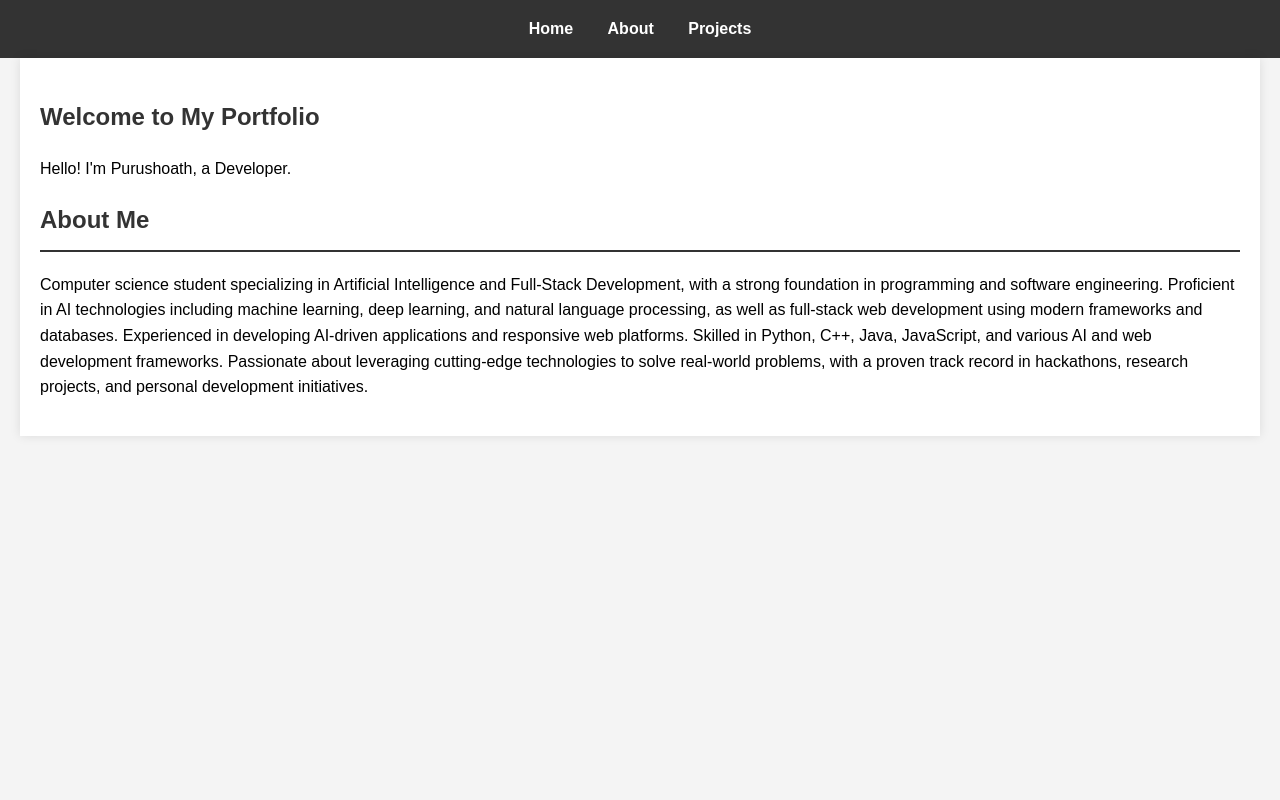
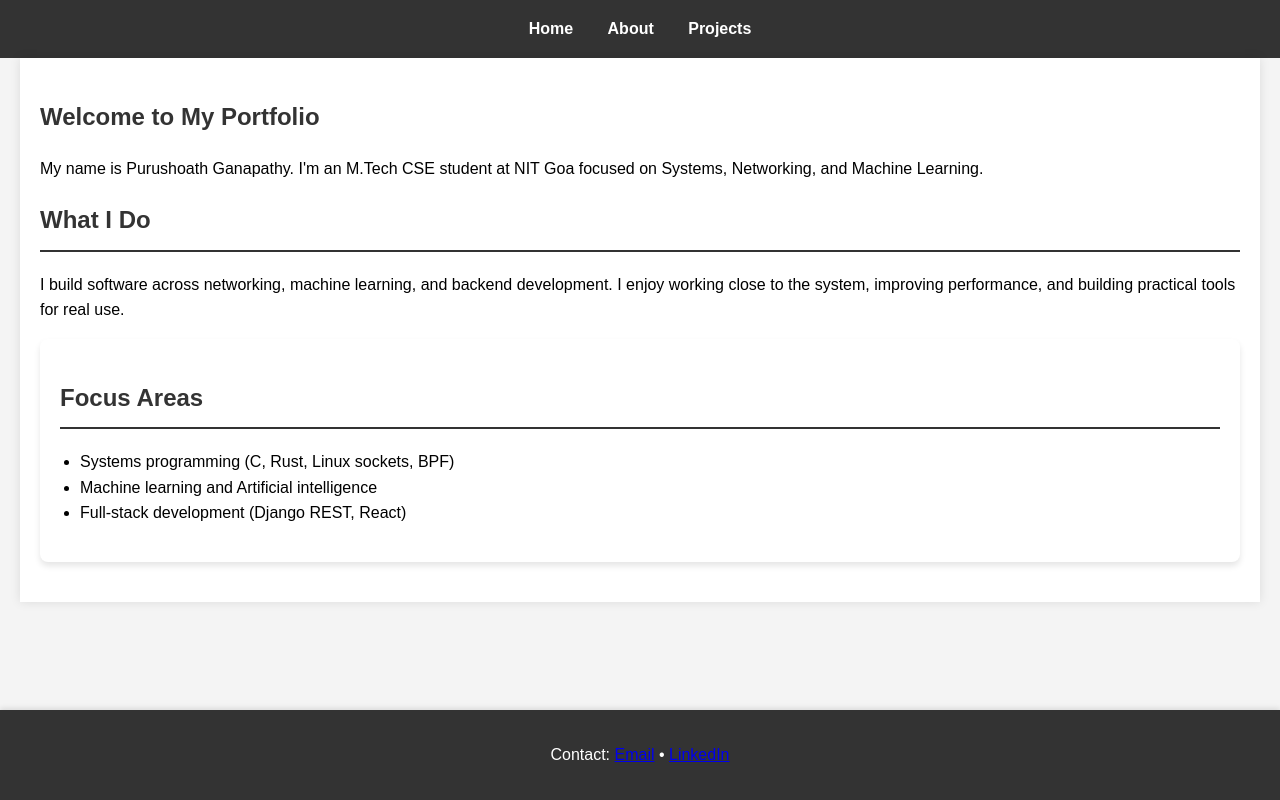
Before and after one commit to purushoath02/purushoath02.github.io, a plain HTML site: page index.html in a window 1280 px wide. Drawn offline with Linux system fonts and the light colour scheme.

Commit message:
Revamp index.html for portfolio presentation
Updated the HTML structure and content for the portfolio page, including new sections and improved navigation.

```diff
--- a/index.html
+++ b/index.html
@@ -3,46 +3,53 @@
 <head>
     <meta charset="UTF-8" />
     <meta name="viewport" content="width=device-width, initial-scale=1.0" />
-        <title>Home - My Portfolio</title>
+    <title>Purushoath | Portfolio</title>
     <link rel="stylesheet" href="css/styles.css" />
 </head>
+
 <body>
 <header>
-            <nav>
-                <ul>
-                    <li><a href="index.html">Home</a></li>
+    <nav class="navbar">
+
+
+        <ul class="nav-links">
+            <li><a href="index.html" class="active">Home</a></li>
             <li><a href="about.html">About</a></li>
             <li><a href="projects.html">Projects</a></li>
+            <!-- <li><a href="contact.html">Contact</a></li> -->
         </ul>
     </nav>
 </header>
+
     <main>
         <section class="hero">
-                <!-- <img src="images/profile.jpg" /> -->
             <h1>Welcome to My Portfolio</h1>
-                <p>Hello! I'm Purushoath, a Developer.</p>
+            <p>My name is Purushoath Ganapathy. I'm an M.Tech CSE student at NIT Goa focused on Systems, Networking, and Machine Learning.</p>
         </section>
+
         <section class="intro">
-                <h2>About Me</h2>
+            <h2>What I Do</h2>
             <p>
-                    Computer science student specializing in Artificial
-                    Intelligence and Full-Stack Development, with a strong
-                    foundation in programming and software engineering.
-                    Proficient in AI technologies including machine learning,
-                    deep learning, and natural language processing, as well as
-                    full-stack web development using modern frameworks and
-                    databases. Experienced in developing AI-driven applications
-                    and responsive web platforms. Skilled in Python, C++, Java,
-                    JavaScript, and various AI and web development frameworks.
-                    Passionate about leveraging cutting-edge technologies to
-                    solve real-world problems, with a proven track record in
-                    hackathons, research projects, and personal development
-                    initiatives.
+                I build software across networking, machine learning, and backend development.
+I enjoy working close to the system, improving performance, and building practical tools for real use.
             </p>
         </section>
+
+        <section class="card">
+            <h2>Focus Areas</h2>
+            <ul>
+                <li>Systems programming (C, Rust, Linux sockets, BPF)</li>
+                <li>Machine learning and Artificial intelligence</li>
+                <li>Full-stack development (Django REST, React)</li>
+            </ul>
+        </section>
     </main>
-        <!-- <footer>
-            <p>&copy; 2024 [Your Name]. All rights reserved.</p>
-        </footer> -->
+    <footer class="footer">
+    <p>
+        Contact:
+        <a href="mailto:purushoath2002@gmail.com">Email</a> •
+        <a href="https://linkedin.com/in/purushoath-ganapathy-380408213" target="_blank">LinkedIn</a>
+    </p>
+</footer>
 </body>
 </html>
```
Lines whose indentation alone changed are shown as unchanged.
